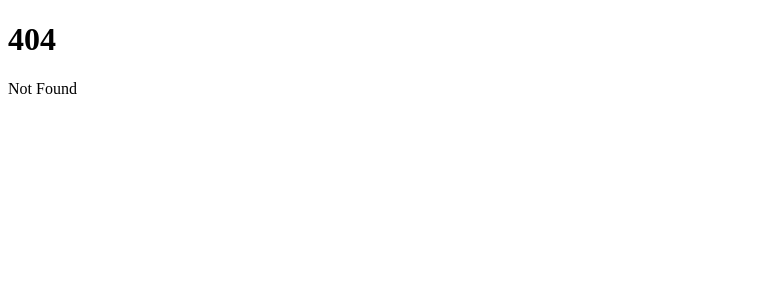
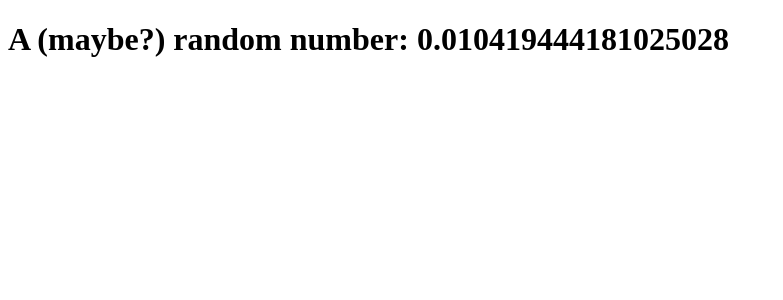
Before and after one commit to ccalobeto/svelte-static, a SvelteKit app: page /server-load in a window 1280 px wide. Before the commit this address had no page. Shown: the top 300 px of the page, without its empty margins (0-783 px from the left). Built offline with nearby package versions, Linux system fonts and the light colour scheme.

Commit message:
1.5 server load route

```diff
--- /dev/null
+++ b/src/routes/server-load/+page.server.js
@@ -0,0 +1,7 @@
+export const load = async () => {
+	return {
+		number: Math.random(),
+	};
+};
+
+export const prerender = true;
--- /dev/null
+++ b/src/routes/server-load/+page.svelte
@@ -0,0 +1,7 @@
+<script>
+	export let data;
+</script>
+
+<h1>
+	A (maybe?) random number: {data.number}
+</h1>
```
